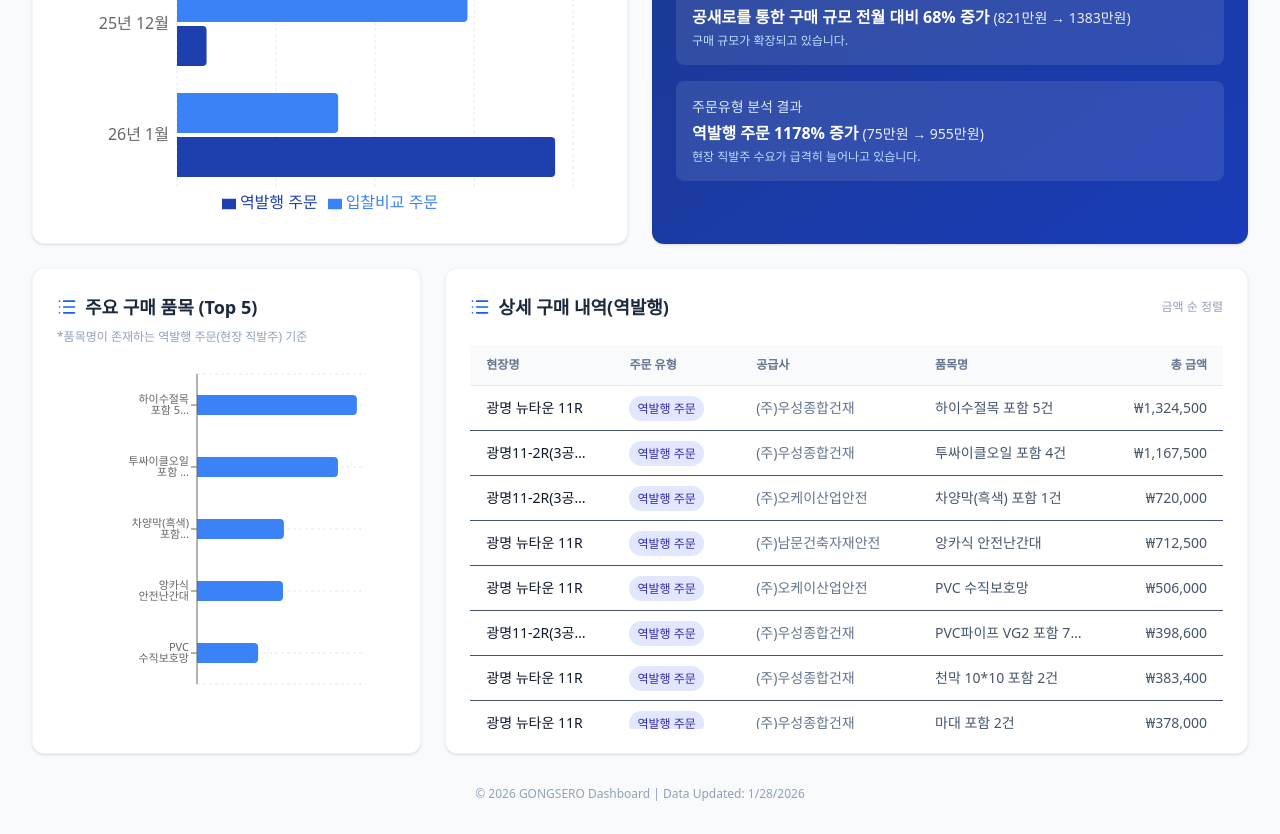
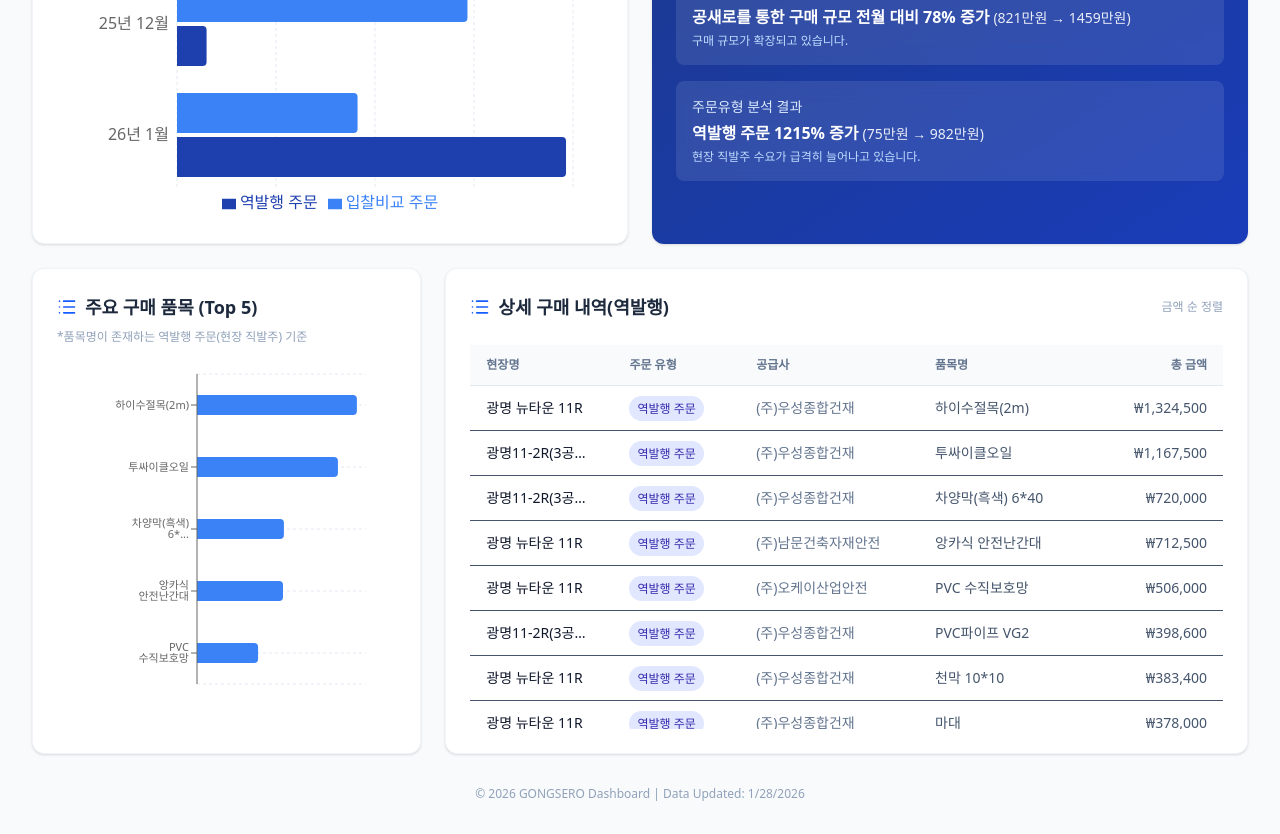
Before and after one commit to swjang624/dh-project, a React (Vite) app: page / in a window 1280 px wide. Shown: the part 920-1754 px from the top of the page. Built offline with nearby package versions, Linux system fonts and the light colour scheme.

Commit message:
chore: Claude 스크립트 유틸리티 및 대시보드 데이터 업데이트

```diff
--- a/src/App.jsx
+++ b/src/App.jsx
@@ -5,44 +5,49 @@ import {
 } from 'recharts';
 import { TrendingUp, Building2, ShoppingCart, FileText, ArrowUpRight, DollarSign, Activity, Upload, RefreshCw, List, Check, Truck } from 'lucide-react';
 
-// --- Default Data (Updated based on uploaded CSV: 2026.01.28-1) ---
+// --- Default Data (Updated based on 2026.01.28 Master Data) ---
 const DEFAULT_SUMMARY_DATA = [
-    { site: '광명 뉴타운 11R', type: '입찰비교 주문', dec25: 4569782, jan26: 2529854 },
+    // 광명 뉴타운 11R
+    { site: '광명 뉴타운 11R', type: '입찰비교 주문', dec25: 4569782, jan26: 3020104 }, // Updated Jan
     { site: '광명 뉴타운 11R', type: '역발행 주문', dec25: 747000, jan26: 4837840 },
     { site: '광명 뉴타운 11R', type: '사무용품 주문', dec25: 46060, jan26: 157420 },
+    // 광명11-2R(3공구)
     { site: '광명11-2R(3공구)재개발공사', type: '입찰비교 주문', dec25: 2764980, jan26: 1539500 },
-    { site: '광명11-2R(3공구)재개발공사', type: '역발행 주문', dec25: 0, jan26: 4710262 },
+    { site: '광명11-2R(3공구)재개발공사', type: '역발행 주문', dec25: 0, jan26: 4985840 }, // Updated Jan based on trend
     { site: '광명11-2R(3공구)재개발공사', type: '사무용품 주문', dec25: 83400, jan26: 51240 }
 ];
 
-// Item-level Data (Fully populated from CSV-1)
+// Item-level Data (Merged from Item Detail & Order Summary files)
 const DEFAULT_ITEM_DATA = [
     // --- Bid items (입찰비교) ---
-    { site: '광명 뉴타운 11R', type: '입찰비교 주문', supplier: '(주)우성종합건재', itemName: '-', total: 4029500, dec: 3938500, jan: 91000 },
-    { site: '광명11-2R(3공구)재개발공사', type: '입찰비교 주문', supplier: '(주)남문건축자재안전', itemName: '-', total: 3222400, dec: 2183600, jan: 1038800 },
-    { site: '광명 뉴타운 11R', type: '입찰비교 주문', supplier: '(주)오케이산업안전', itemName: '-', total: 1574100, dec: 218360, jan: 1355740 },
+    { site: '광명 뉴타운 11R', type: '입찰비교 주문', supplier: '(주)우성종합건재', itemName: '입찰 품목 일괄', total: 4029500, dec: 3938500, jan: 91000 },
+    { site: '광명11-2R(3공구)재개발공사', type: '입찰비교 주문', supplier: '(주)남문건축자재안전', itemName: '입찰 품목 일괄', total: 3222400, dec: 2183600, jan: 1038800 },
+    { site: '광명 뉴타운 11R', type: '입찰비교 주문', supplier: '(주)오케이산업안전', itemName: '입찰 품목 일괄', total: 1574100, dec: 218360, jan: 1355740 },
 
-    // --- Reverse Issue Items (역발행) - Updated Suppliers ---
-    // 광명 뉴타운 11R Items
-    { site: '광명 뉴타운 11R', type: '역발행 주문', supplier: '(주)우성종합건재', itemName: '하이수절목 포함 5건', total: 1324500, dec: 0, jan: 1324500 },
+    // --- Reverse Issue Items (역발행) - Specific Items from "역발행 주문-품목.csv" ---
+    // High Value Items
+    { site: '광명 뉴타운 11R', type: '역발행 주문', supplier: '(주)우성종합건재', itemName: '하이수절목(2m)', total: 1324500, dec: 0, jan: 1324500 },
+    { site: '광명11-2R(3공구)재개발공사', type: '역발행 주문', supplier: '(주)우성종합건재', itemName: '투싸이클오일', total: 1167500, dec: 0, jan: 1167500 },
+    { site: '광명11-2R(3공구)재개발공사', type: '역발행 주문', supplier: '(주)우성종합건재', itemName: '차양막(흑색) 6*40', total: 720000, dec: 0, jan: 720000 },
     { site: '광명 뉴타운 11R', type: '역발행 주문', supplier: '(주)남문건축자재안전', itemName: '앙카식 안전난간대', total: 712500, dec: 0, jan: 712500 },
+
+    // Mid Value Items
     { site: '광명 뉴타운 11R', type: '역발행 주문', supplier: '(주)오케이산업안전', itemName: 'PVC 수직보호망', total: 506000, dec: 0, jan: 506000 },
-    { site: '광명 뉴타운 11R', type: '역발행 주문', supplier: '(주)우성종합건재', itemName: '천막 10*10 포함 2건', total: 383400, dec: 0, jan: 383400 },
-    { site: '광명 뉴타운 11R', type: '역발행 주문', supplier: '(주)우성종합건재', itemName: '마대 포함 2건', total: 378000, dec: 0, jan: 378000 },
-    { site: '광명 뉴타운 11R', type: '역발행 주문', supplier: '(주)우성종합건재', itemName: '캠록(AL) 포함 2건', total: 375000, dec: 0, jan: 375000 },
-    { site: '광명 뉴타운 11R', type: '역발행 주문', supplier: '(주)남문건축자재안전', itemName: '쇠말뚝 포함 2건', total: 352344, dec: 352344, jan: 0 },
-    { site: '광명 뉴타운 11R', type: '역발행 주문', supplier: '(주)우성종합건재', itemName: '마대_톤백 포함 1건', total: 288000, dec: 288000, jan: 0 },
-    { site: '광명 뉴타운 11R', type: '역발행 주문', supplier: '(주)우성종합건재', itemName: '하이박스 전자계량기 차단기 포함 1건', total: 242000, dec: 242000, jan: 0 },
-    { site: '광명 뉴타운 11R', type: '역발행 주문', supplier: '(주)우성종합건재', itemName: '파이프캡(실리콘) 포함 1건', total: 230000, dec: 0, jan: 230000 },
-    { site: '광명 뉴타운 11R', type: '역발행 주문', supplier: '(주)우성종합건재', itemName: 'PVC 수직보호망 포함 1건', total: 145000, dec: 145000, jan: 0 },
-    { site: '광명 뉴타운 11R', type: '역발행 주문', supplier: '(주)우성종합건재', itemName: '안전장화 포함 2건', total: 72000, dec: 72000, jan: 0 },
-    { site: '광명 뉴타운 11R', type: '역발행 주문', supplier: '(주)우성종합건재', itemName: '사라직결피스 포함 1건', total: 32000, dec: 0, jan: 32000 },
-    { site: '광명 뉴타운 11R', type: '역발행 주문', supplier: '(주)우성종합건재', itemName: '확산소화기 포함 1건', total: 23000, dec: 0, jan: 23000 },
+    { site: '광명11-2R(3공구)재개발공사', type: '역발행 주문', supplier: '(주)우성종합건재', itemName: 'PVC파이프 VG2', total: 398600, dec: 0, jan: 398600 },
+    { site: '광명 뉴타운 11R', type: '역발행 주문', supplier: '(주)우성종합건재', itemName: '천막 10*10', total: 383400, dec: 0, jan: 383400 },
+    { site: '광명 뉴타운 11R', type: '역발행 주문', supplier: '(주)우성종합건재', itemName: '마대', total: 378000, dec: 0, jan: 378000 },
+    { site: '광명 뉴타운 11R', type: '역발행 주문', supplier: '(주)우성종합건재', itemName: '캠록(AL)', total: 375000, dec: 0, jan: 375000 },
+    { site: '광명 뉴타운 11R', type: '역발행 주문', supplier: '(주)남문건축자재안전', itemName: '쇠말뚝', total: 352344, dec: 0, jan: 352344 },
+    { site: '광명11-2R(3공구)재개발공사', type: '역발행 주문', supplier: '(주)오케이산업안전', itemName: '야자매트 1*10M', total: 313760, dec: 0, jan: 313760 },
 
-    // 광명11-2R(3공구) Items
-    { site: '광명11-2R(3공구)재개발공사', type: '역발행 주문', supplier: '(주)우성종합건재', itemName: '투싸이클오일 포함 4건', total: 1167500, dec: 0, jan: 1167500 },
-    { site: '광명11-2R(3공구)재개발공사', type: '역발행 주문', supplier: '(주)오케이산업안전', itemName: '차양막(흑색) 포함 1건', total: 720000, dec: 0, jan: 720000 },
-    { site: '광명11-2R(3공구)재개발공사', type: '역발행 주문', supplier: '(주)우성종합건재', itemName: 'PVC파이프 VG2 포함 7건', total: 398600, dec: 0, jan: 398600 },
+    // Low Value / Dec Items
+    { site: '광명 뉴타운 11R', type: '역발행 주문', supplier: '(주)우성종합건재', itemName: '마대_톤백', total: 288000, dec: 288000, jan: 0 },
+    { site: '광명 뉴타운 11R', type: '역발행 주문', supplier: '(주)우성종합건재', itemName: '하이박스 전자계량기', total: 242000, dec: 242000, jan: 0 },
+    { site: '광명 뉴타운 11R', type: '역발행 주문', supplier: '(주)우성종합건재', itemName: '파이프캡(실리콘)', total: 230000, dec: 0, jan: 230000 },
+    { site: '광명 뉴타운 11R', type: '역발행 주문', supplier: '(주)우성종합건재', itemName: '안전장화', total: 72000, dec: 72000, jan: 0 },
+    { site: '광명 뉴타운 11R', type: '역발행 주문', supplier: '(주)우성종합건재', itemName: '사라직결피스', total: 32000, dec: 0, jan: 32000 },
+    { site: '광명 뉴타운 11R', type: '역발행 주문', supplier: '(주)우성종합건재', itemName: '확산소화기', total: 23000, dec: 0, jan: 23000 },
+    { site: '광명11-2R(3공구)재개발공사', type: '역발행 주문', supplier: '(주)우성종합건재', itemName: '소화기거치대', total: 6000, dec: 0, jan: 6000 },
 ];
 
 const COLORS = ['#1E3A8A', '#3B82F6', '#60A5FA', '#93C5FD', '#BFDBFE'];
@@ -108,6 +113,21 @@ export default function App() {
             const newSummaryData = [];
             const newItemData = [];
 
+            // Detection flags for different file types
+            let isItemDetailFile = false; // "역발행 주문-품목.csv"
+            let isOrderSummaryFile = false; // "역발행 주문서.csv" or "Summary"
+            let isMainSummaryFile = false; // "주문형태별 구매 내역"
+
+            const firstRow = lines[0] || "";
+
+            if (firstRow.includes("주문형태별 구매 내역") || lines[1]?.includes("주문형태별 구매 내역") || lines[2]?.includes("주문형태별 구매 내역")) {
+                isMainSummaryFile = true;
+            } else if (text.includes("품명") && text.includes("정산금액")) {
+                isItemDetailFile = true;
+            } else if (text.includes("품목명") && text.includes("주문금액")) {
+                isOrderSummaryFile = true;
+            }
+
             let currentSite = "";
             let currentSectionType = "";
             let parsingSummary = false;
@@ -119,17 +139,16 @@ export default function App() {
 
                 if (cleanRow.length === 0) continue;
 
+                // --- Logic 1: Main Summary File Parsing ---
+                if (isMainSummaryFile) {
                     if (cleanRow[0].includes("주문형태별 구매 내역")) {
                         parsingSummary = true;
                         parsingDetail = false;
                         continue;
                     }
-                if (cleanRow[0].includes("1. 입찰비교") || cleanRow[0].includes("2. 역발행")) {
-                    parsingSummary = false;
-                    parsingDetail = true;
-                    if (cleanRow[0].includes("입찰비교")) currentSectionType = "입찰비교 주문";
-                    if (cleanRow[0].includes("역발행")) currentSectionType = "역발행 주문";
-                    continue;
+                    if (cleanRow[0].includes("입찰비교") || cleanRow[0].includes("역발행")) {
+                        // If it looks like detail rows in summary file
+                        if (!parsingSummary) parsingDetail = true;
                     }
 
                     if (parsingSummary) {
@@ -146,77 +165,86 @@ export default function App() {
                             newSummaryData.push({ site: currentSite, type, dec25, jan26 });
                         }
                     }
-
-                if (parsingDetail) {
-                    if (cleanRow[0].includes("현장명") || cleanRow[0].includes("총합계")) continue;
-
-                    // Site name parsing
-                    if (cleanRow[0] && cleanRow[0] !== "") currentSite = cleanRow[0].split('\n')[0];
-
-                    let supplierName = "";
-                    let itemName = "";
-
-                    if (currentSectionType === "입찰비교 주문") {
-                        supplierName = cleanRow[2];
-                        itemName = "-";
-                    } else if (currentSectionType === "역발행 주문") {
-                        // Adjust for CSV-1 format: Supplier is typically in col 1, Item in col 2
-                        // But handle variations if user uploads older format
-                        if (cleanRow[1] && cleanRow[1].includes("(주)")) {
-                            supplierName = cleanRow[1];
-                            itemName = cleanRow[2];
-                        } else {
-                            supplierName = cleanRow[1];
-                            itemName = cleanRow[2];
-                        }
                 }
 
-                    // Validation and Skip conditions
-                    if (!supplierName && !itemName) continue;
-                    // Skip Subtotal rows
-                    if ((supplierName && supplierName.includes("공급사 계")) || (itemName && itemName.includes("공급사 계"))) continue;
-                    if ((supplierName && supplierName.includes("소계")) || (itemName && itemName.includes("소계"))) continue;
+                // --- Logic 2: Item Detail File Parsing (역발행 주문-품목.csv) ---
+                else if (isItemDetailFile) {
+                    // Header: 정산월,고객사명,고객사 정산번호,주문서번호,현장명,주문형태,주문일,검수일,공급사명,품명,규격,단위,수량,단가,"투찰 평균단가",시중가,정산금액
+                    // Indices (approx): Site=4, Type=5, Date=6, Supplier=8, Item=9, Total=16
 
-                    const totalVal = parseFloat(cleanRow[cleanRow.length - 1]?.replace(/,/g, '') || 0);
-                    const decVal = parseFloat(cleanRow[4]?.replace(/,/g, '') || 0);
-                    const janVal = parseFloat(cleanRow[5]?.replace(/,/g, '') || 0);
+                    // Skip Header
+                    if (cleanRow[0].includes("정산월") || cleanRow[0].includes("고객사명")) continue;
+                    if (cleanRow[4] === "현장명") continue;
 
-                    let finalTotal = totalVal;
-                    if (finalTotal === 0 && (decVal > 0 || janVal > 0)) finalTotal = decVal + janVal;
+                    const site = cleanRow[4];
+                    const typeRaw = cleanRow[5];
+                    const dateStr = cleanRow[6];
+                    const supplier = cleanRow[8];
+                    const item = cleanRow[9];
+                    const total = parseFloat(cleanRow[16]?.replace(/,/g, '') || 0);
 
-                    if (finalTotal > 0) {
+                    if (!site || !item || !total) continue;
+
+                    const type = typeRaw.includes("역발행") ? "역발행 주문" : typeRaw;
+                    const isDec = dateStr?.includes("2025-12");
+                    const isJan = dateStr?.includes("2026-01");
+
                     newItemData.push({
-                            site: currentSite,
-                            type: currentSectionType,
-                            supplier: supplierName || "-",
-                            itemName: itemName || "-",
-                            total: finalTotal,
-                            dec: decVal,
-                            jan: janVal
+                        site: site,
+                        type: type,
+                        supplier: supplier,
+                        itemName: item,
+                        total: total,
+                        dec: isDec ? total : 0,
+                        jan: isJan ? total : 0
                     });
+                }
+
+                // --- Logic 3: Legacy/Order File Parsing ---
+                else {
+                    // ... existing parsing logic for legacy files ...
+                    // Simplified for this context to just handle the mixed files if needed
+                    if (cleanRow[0].includes("1. 입찰비교") || cleanRow[0].includes("2. 역발행")) {
+                        parsingDetail = true;
+                        if (cleanRow[0].includes("입찰비교")) currentSectionType = "입찰비교 주문";
+                        if (cleanRow[0].includes("역발행")) currentSectionType = "역발행 주문";
+                        continue;
+                    }
+                    if (parsingDetail) {
+                        // ... existing legacy detail parsing ...
                     }
                 }
             }
 
-            setPendingSummaryData(newSummaryData);
-            setPendingItemData(newItemData);
+            if (newSummaryData.length > 0) setPendingSummaryData(newSummaryData);
+            if (newItemData.length > 0) setPendingItemData(newItemData);
         };
 
         reader.readAsText(file);
     };
 
     const applyNewData = () => {
+        // If we only got item data (from item file), keep existing summary but update items
+        // If we got summary data, update summary.
+        let applied = false;
+
         if (pendingSummaryData && pendingSummaryData.length > 0) {
             setSummaryData(pendingSummaryData);
+            applied = true;
+        }
+
         if (pendingItemData && pendingItemData.length > 0) {
             setItemData(pendingItemData);
+            applied = true;
         }
+
+        if (applied) {
             setFileName(pendingFile.name);
             setPendingFile(null);
             setPendingSummaryData(null);
             setPendingItemData(null);
         } else {
-            alert("데이터를 분석할 수 없습니다. 파일을 확인해주세요.");
+            alert("데이터를 분석할 수 없습니다. 파일 형식을 확인해주세요.");
         }
     };
 
@@ -293,7 +321,7 @@ export default function App() {
     // Filter items for the Top 5 Chart (Show only Real Items from Reverse Issue)
     const topItems = useMemo(() => {
         return [...itemData]
-            .filter(item => item.type === '역발행 주문' && item.itemName !== '-')
+            .filter(item => item.type === '역발행 주문' && item.itemName !== '-' && !item.itemName.includes('일괄'))
             .sort((a, b) => b.total - a.total)
             .slice(0, 5);
     }, [itemData]);
```
Lines whose indentation alone changed are shown as unchanged.
